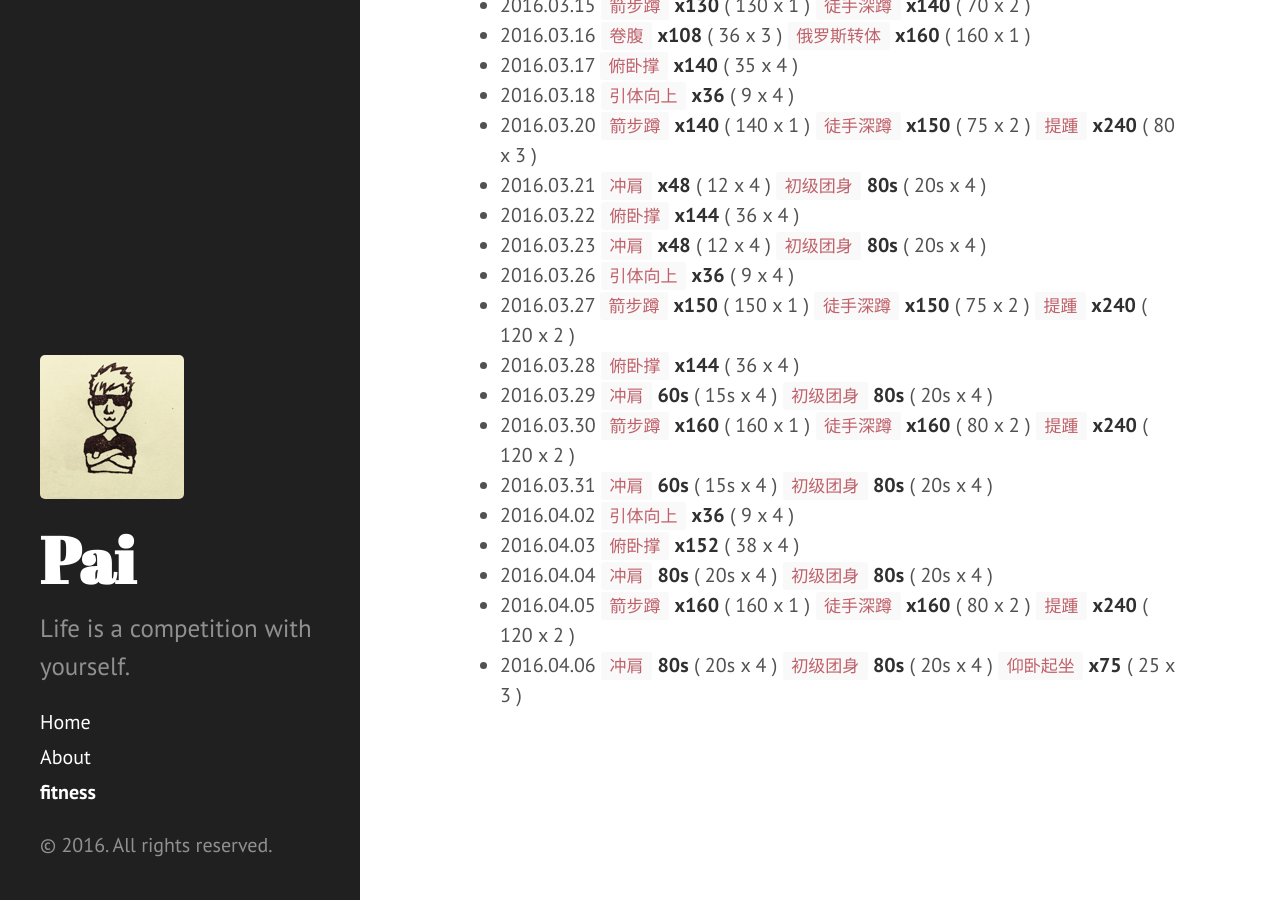
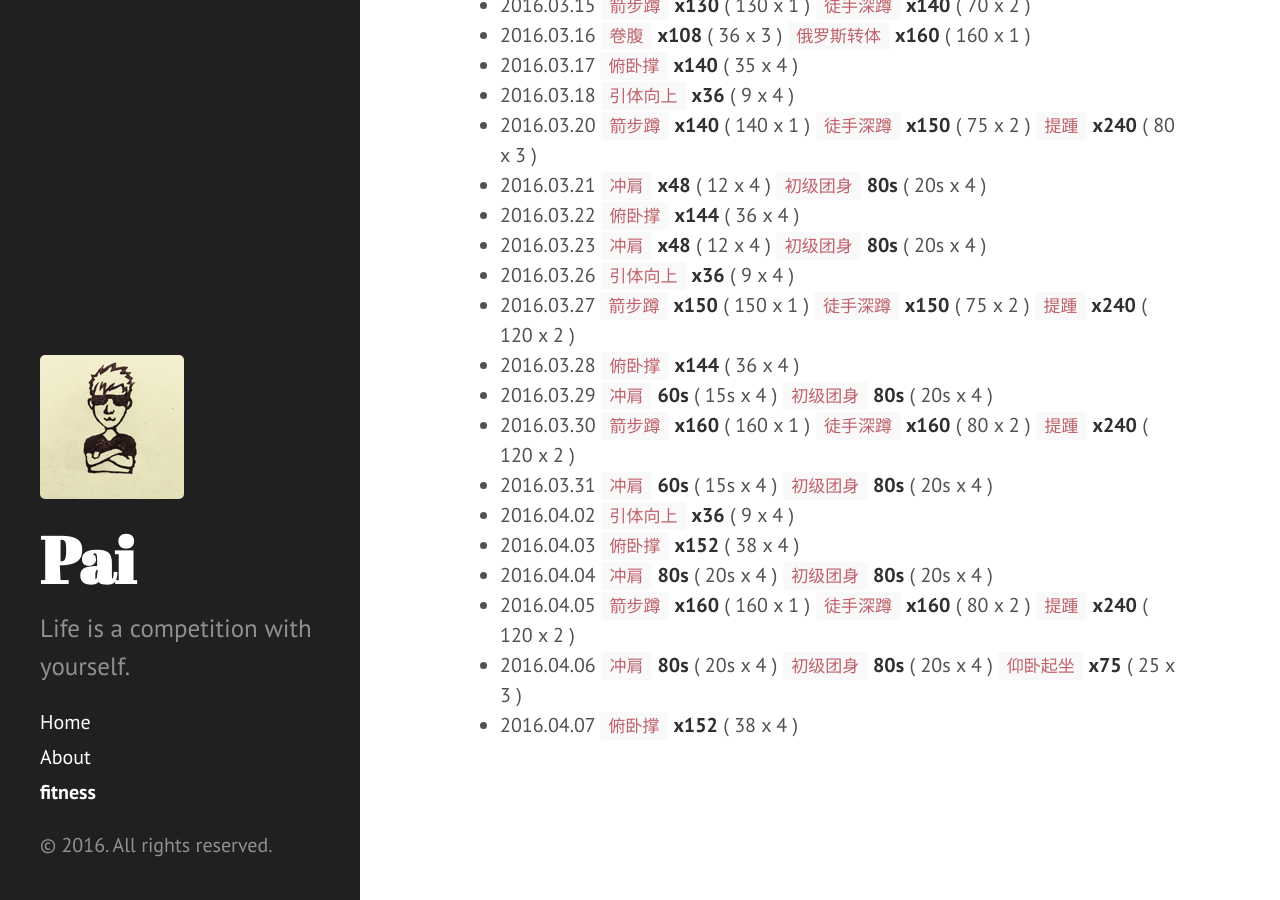
Before and after one commit to dragon8897/dragon8897.github.io, a Jekyll site: the page built from fitness.md, in a window 1280 px wide and 900 px high, scrolled down 3228 px. Built offline with Jekyll 4.4.1, drawn with Linux system fonts in a browser that asks for light colours; Markdown is read by kramdown in place of the engine named in the settings.

Commit message:
add fitness record.

```diff
--- a/fitness.md
+++ b/fitness.md
@@ -107,3 +107,4 @@ title: fitness
 - 2016.04.04 `冲肩` **80s** ( 20s x 4 ) `初级团身` **80s** ( 20s x 4 )
 - 2016.04.05 `箭步蹲` **x160** ( 160 x 1 ) `徒手深蹲` **x160** ( 80 x 2 ) `提踵` **x240** ( 120 x 2 )
 - 2016.04.06 `冲肩` **80s** ( 20s x 4 ) `初级团身` **80s** ( 20s x 4 ) `仰卧起坐` **x75** ( 25 x 3 )
+- 2016.04.07 `俯卧撑` **x152** ( 38 x 4 )
```
